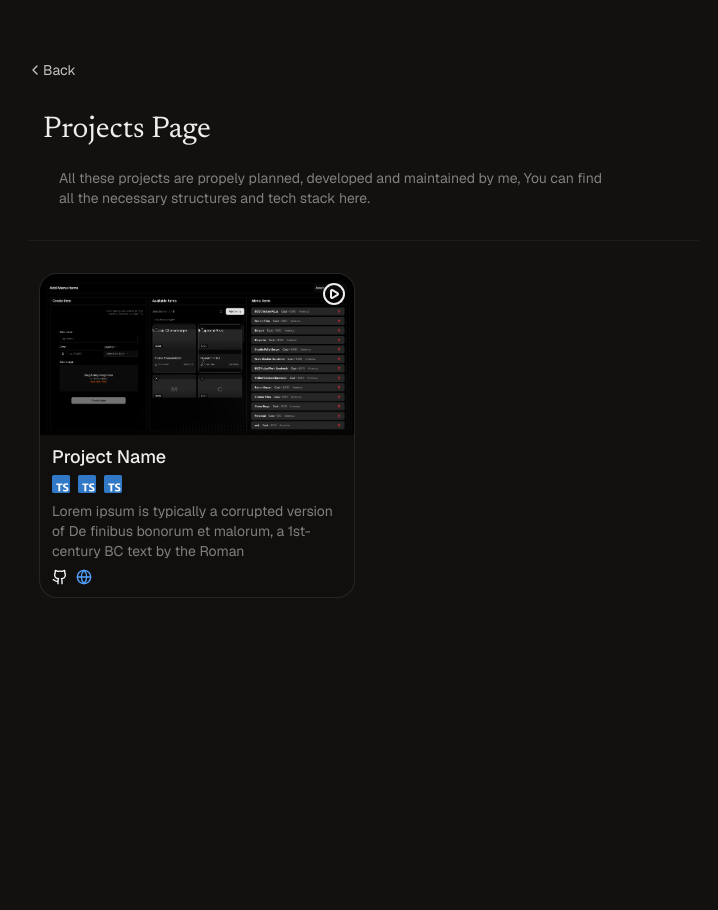
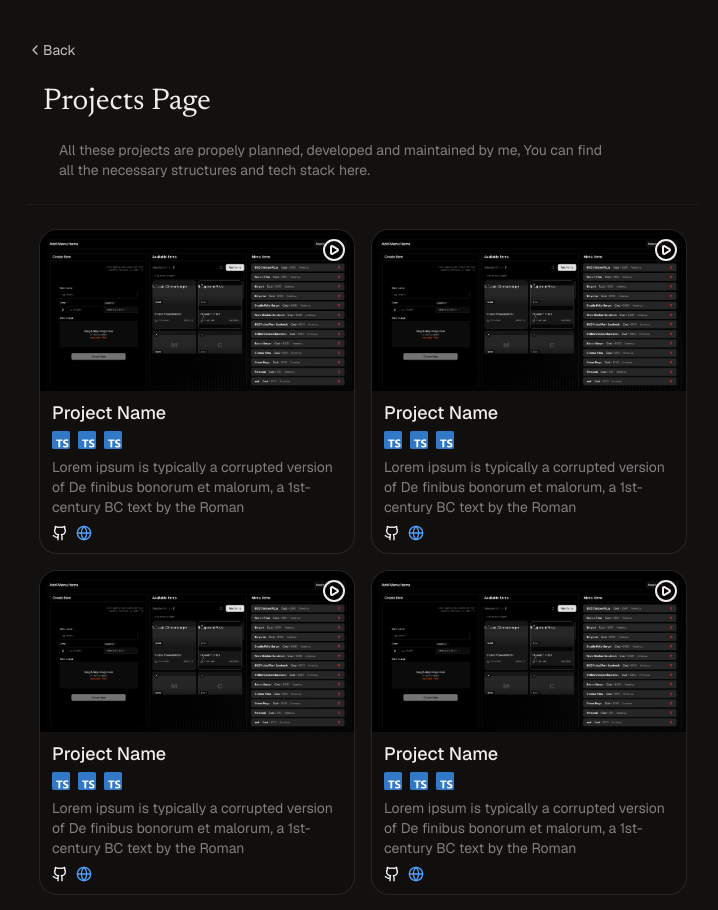
Before and after one commit to prave01/portfolio-2026, a Next.js app: page /projects in a window 1280 px wide. Shown: the top 910 px of the page, without its empty margins (277-995 px from the left). Before the commit the page ends 800 px from the top, so only its background shows below. Built offline with nearby package versions, Linux system fonts and the light colour scheme.

Commit message:
blogs and projects page done

```diff
--- a/components/custom/molecule/ProjectCard.tsx
+++ b/components/custom/molecule/ProjectCard.tsx
@@ -1,13 +1,13 @@
 import Image from "next/image";
+import { Github, Globe, PlayCircleIcon } from "lucide-react";
+import Link from "next/link";
+import VideoModal from "./VideoModal";
+import { useState } from "react";
 import {
   Tooltip,
   TooltipContent,
   TooltipTrigger,
 } from "@/components/ui/tooltip";
-import { Github, Globe, PlayCircleIcon } from "lucide-react";
-import Link from "next/link";
-import VideoModal from "./VideoModal";
-import { useState } from "react";
 
 export default function ProjectCard() {
   const [open, setOpen] = useState(false);
@@ -18,7 +18,7 @@ export default function ProjectCard() {
       <VideoModal setOpen={setOpen} open={open} />
       <div
         className="w-full h-auto bg-black/10 rounded-2xl [corner-shape:squircle]
-          project-card border-primary/10 border overflow-hidden"
+          project-card border-primary/10 border overflow-hidden opacity-0"
       >
         <div className="w-full h-full relative">
           {" "}
@@ -30,25 +30,19 @@ export default function ProjectCard() {
             alt={""}
           />
           <div onClick={() => { }} className="absolute top-2 right-2">
-            {" "}
-            <Tooltip>
-              {" "}
-              <TooltipContent>Play Video</TooltipContent>
-              <TooltipTrigger asChild>
             <PlayCircleIcon
               onClick={() => setOpen(true)}
               className="stroke-primary size-6 cursor-pointer
                 hover:stroke-primary/80"
             />
-              </TooltipTrigger>
-            </Tooltip>
           </div>
         </div>
         <div className="px-3 py-2 flex flex-col gap-1">
-          {" "}
           <p className="text-lg font-medium text-primary">Project Name</p>
           <div className="flex gap-x-2 items-center w-full justify-start">
-            {" "}
+            <Tooltip>
+              <TooltipContent>TypeScript</TooltipContent>
+              <TooltipTrigger asChild>
                 <Image
                   width={500}
                   height={500}
@@ -56,6 +50,11 @@ export default function ProjectCard() {
                   src={"/skills/ts.png"}
                   alt={""}
                 />
+              </TooltipTrigger>
+            </Tooltip>
+            <Tooltip>
+              <TooltipContent>TypeScript</TooltipContent>
+              <TooltipTrigger asChild>
                 <Image
                   width={500}
                   height={500}
@@ -63,6 +62,11 @@ export default function ProjectCard() {
                   src={"/skills/ts.png"}
                   alt={""}
                 />
+              </TooltipTrigger>
+            </Tooltip>
+            <Tooltip>
+              <TooltipContent>TypeScript</TooltipContent>
+              <TooltipTrigger asChild>
                 <Image
                   width={500}
                   height={500}
@@ -70,6 +74,8 @@ export default function ProjectCard() {
                   src={"/skills/ts.png"}
                   alt={""}
                 />
+              </TooltipTrigger>
+            </Tooltip>
           </div>
           <p className="text-sm text-primary/50 font-normal my-1">
             Lorem ipsum is typically a corrupted version of De finibus bonorum
--- a/components/custom/page/BlogsPageClient.tsx
+++ b/components/custom/page/BlogsPageClient.tsx
@@ -1,12 +1,13 @@
 import { ChevronLeft } from "lucide-react";
 import { LinkTransition } from "../atom/LinkTransition";
 import { Separator } from "@/components/ui/separator";
+import BlogCard from "../atom/BlogCard";
 
 export default function BlogPage() {
   return (
     <div>
       {" "}
-      <div className="w-full min-h-screen pt-10 md:pt-15 px-3">
+      <div className="w-full min-h-screen pt-10 px-3">
         <div className="max-w-2xl w-full mx-auto h-full flex gap-8 flex-col">
           <LinkTransition
             href={"/"}
@@ -34,9 +35,21 @@ export default function BlogPage() {
           </div>
           <Separator className="w-[60%] mx-auto bg-primary/5" />
           <div
-            className="grid grid-cols-1 gap-y-12 items-start pb-15 pt-5 md:py-10
-              justify-center md:grid-cols-2 w-full h-f overflow-hidden"
-          ></div>
+            className="w-full h-full pb-10 grid grid-cols-1 lg:grid-cols-2
+              place-items-center px-3 gap-4"
+          >
+            {Array.from({ length: 4 }).map((_, idx) => (
+              <BlogCard
+                key={idx}
+                title="Evaluating RAG"
+                description={[
+                  "Traditional IR benchmarks fall short for real-world RAG applications due to stale data queries",
+                  "This talk introduces FreshStack, incomplete labels, and unrealistic",
+                ]}
+                href="/blogs"
+              />
+            ))}
+          </div>
         </div>
       </div>
     </div>
--- a/components/custom/page/ProjectsPageClient.tsx
+++ b/components/custom/page/ProjectsPageClient.tsx
@@ -5,13 +5,6 @@ import { animate, easeInOut, stagger } from "motion";
 import { useEffect } from "react";
 import { LinkTransition } from "../atom/LinkTransition";
 import { Separator } from "@/components/ui/separator";
-import Image from "next/image";
-import Link from "next/link";
-import {
-  Tooltip,
-  TooltipContent,
-  TooltipTrigger,
-} from "@/components/ui/tooltip";
 import ProjectCard from "../molecule/ProjectCard";
 
 export default function ProjectsPageClient() {
@@ -23,9 +16,8 @@ export default function ProjectsPageClient() {
     );
   }, []);
   return (
-    <div className="">
-      <div className="w-full min-h-screen pt-10 md:pt-15 px-3">
-        <div className="max-w-2xl w-full mx-auto h-full flex gap-8 flex-col">
+    <div className="w-full min-h-screen pt-10 px-3">
+      <div className="max-w-2xl w-full mx-auto h-full flex gap-6 flex-col">
         <LinkTransition
           href={"/"}
           className="text-primary/80 flex items-center hover:text-primary
@@ -39,25 +31,27 @@ export default function ProjectsPageClient() {
         </LinkTransition>
         <div className="space-y-5 px-4">
           {" "}
-            <p
-              className="font-news text-2xl md:text-3xl font-medium
-                text-primary"
-            >
+          <p className="font-news text-2xl md:text-3xl font-medium text-primary">
             Projects Page
           </p>
           <p className="text-primary/50 px-4 w-[90%] text-sm">
-              All these projects are propely planned, developed and maintained
-              by me, You can find all the necessary structures and tech stack
-              here.
+            All these projects are propely planned, developed and maintained by
+            me, You can find all the necessary structures and tech stack here.
           </p>
         </div>
         <Separator className="w-[60%] mx-auto bg-primary/5" />
         <div
-            className="w-full h-auto pb-5 grid grid-cols-2 place-items-center g
-              px-3 gap-4"
+          className="w-full h-full pb-10 grid grid-cols-1 lg:grid-cols-2
+            place-items-center px-3 gap-4"
         >
           <ProjectCard />
-          </div>
+          <ProjectCard />
+          <ProjectCard />
+          <ProjectCard />
+          <ProjectCard />
+          <ProjectCard />
+          <ProjectCard />
+          <ProjectCard />
         </div>
       </div>
     </div>
```
Lines whose indentation alone changed are shown as unchanged.
